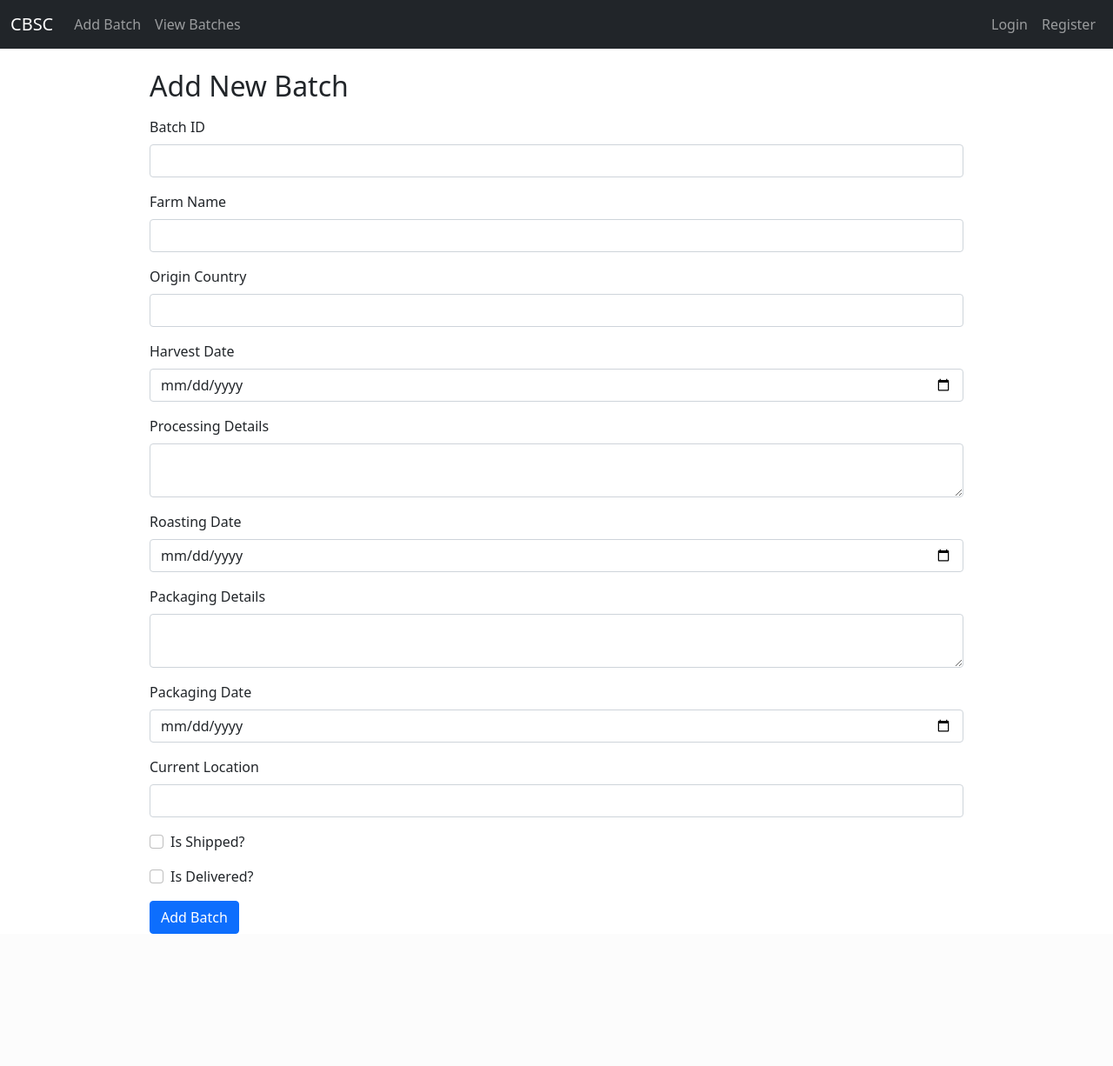
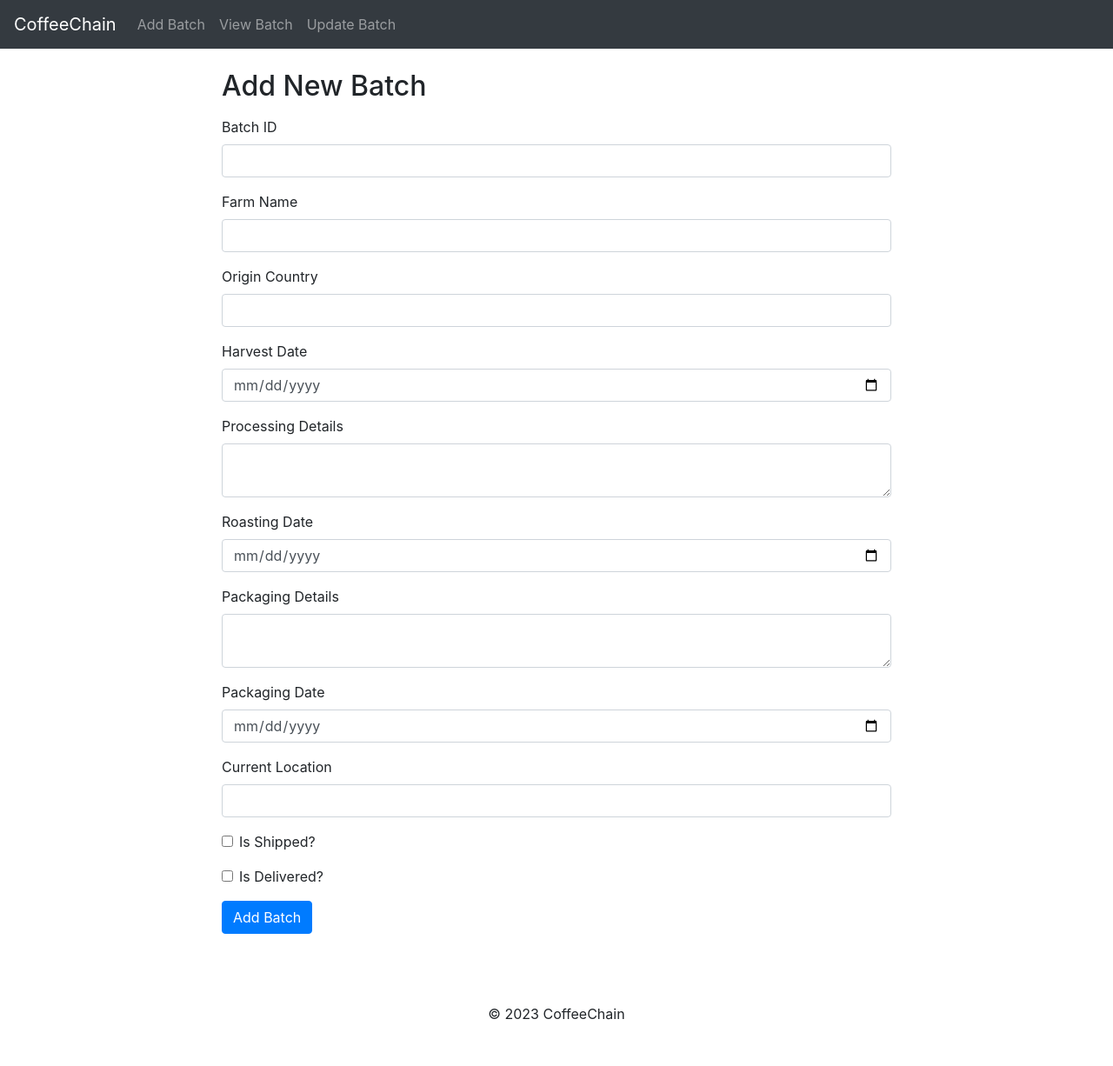
Before and after one commit to AJ26-11/SupplyBlock, a Django app: page /blockchain/add_batch/ in a window 1280 px wide. Shown: the whole page at 87% size. Before the commit the page ends 1074 px from the top, so only its background shows below. Run offline with Django 4.2, Linux system fonts and the light colour scheme; some libraries are stand-ins or nearby versions.

Commit message:
Frontend Updated

```diff
--- a/blockchain/templates/base.html
+++ b/blockchain/templates/base.html
@@ -2,37 +2,40 @@
 <html lang="en">
 <head>
     <meta charset="UTF-8">
-    <meta name="viewport" content="width=device-width, initial-scale=1.0">
-    <title>Coffee Bean Supply Chain</title>
-    <link href="https://cdn.jsdelivr.net/npm/bootstrap@5.1.3/dist/css/bootstrap.min.css" rel="stylesheet">
+    <title>{% block title %}Coffee Supply Chain{% endblock %}</title>
+    <link rel="stylesheet" href="https://stackpath.bootstrapcdn.com/bootstrap/4.3.1/css/bootstrap.min.css">
     <style>
         body { padding-top: 5rem; }
-        .navbar { margin-bottom: 20px; }
-        .container { max-width: 960px; }
+        .navbar { margin-bottom: 2rem; }
+        .container { max-width: 800px; }
+        .footer { text-align: center; margin-top: 3rem; padding: 2rem 0; }
     </style>
 </head>
 <body>
     <nav class="navbar navbar-expand-md navbar-dark bg-dark fixed-top">
-        <div class="container-fluid">
-            <a class="navbar-brand" href="#">CBSC</a>
-            <div class="collapse navbar-collapse">
-                <ul class="navbar-nav me-auto mb-2 mb-md-0">
-                    <li class="nav-item"><a class="nav-link" href="{% url 'add_batch' %}">Add Batch</a></li>
-                    <li class="nav-item"><a class="nav-link" href="{% url 'view_batch_details' %}">View Batches</a></li>
-                </ul>
-                <ul class="navbar-nav">
-                    {% if user.is_authenticated %}
-                        <li class="nav-item"><a class="nav-link" href="{% url 'logout' %}">Logout</a></li>
-                    {% else %}
-                        <li class="nav-item"><a class="nav-link" href="{% url 'login' %}">Login</a></li>
-                        <li class="nav-item"><a class="nav-link" href="{% url 'register' %}">Register</a></li>
-                    {% endif %}
-                </ul>
-            </div>
+        <a class="navbar-brand" href="#">CoffeeChain</a>
+        <button class="navbar-toggler" type="button" data-toggle="collapse" data-target="#navbarCollapse" aria-controls="navbarCollapse" aria-expanded="false" aria-label="Toggle navigation">
+            <span class="navbar-toggler-icon"></span>
+        </button>
+        <div class="collapse navbar-collapse" id="navbarCollapse">
+            <ul class="navbar-nav mr-auto">
+                <li class="nav-item"><a class="nav-link" href="{% url 'add_batch' %}">Add Batch</a></li>
+                <li class="nav-item"><a class="nav-link" href="{% url 'view_batch' %}">View Batch</a></li>
+                <li class="nav-item"><a class="nav-link" href="{% url 'update_batch' %}">Update Batch</a></li>
+            </ul>
         </div>
     </nav>
-    <main class="container">
+
+    <main role="main" class="container">
         {% block content %}{% endblock %}
     </main>
+
+    <div class="footer">
+        <p>&copy; 2023 CoffeeChain</p>
+    </div>
+
+    <script src="https://code.jquery.com/jquery-3.3.1.slim.min.js"></script>
+    <script src="https://cdn.jsdelivr.net/npm/@popperjs/core@2.0.0/dist/umd/popper.min.js"></script>
+    <script src="https://stackpath.bootstrapcdn.com/bootstrap/4.3.1/js/bootstrap.min.js"></script>
 </body>
 </html>
```
